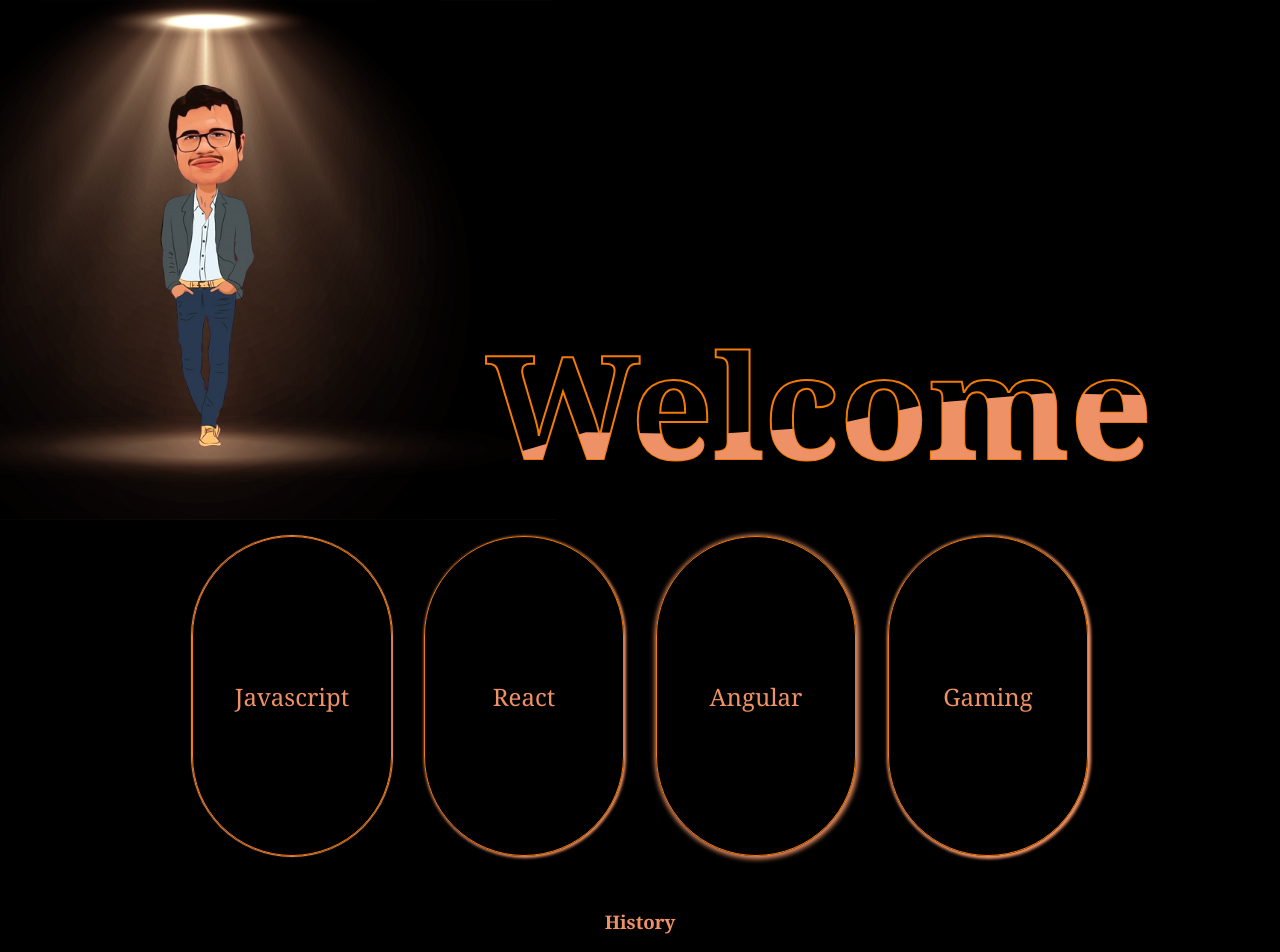
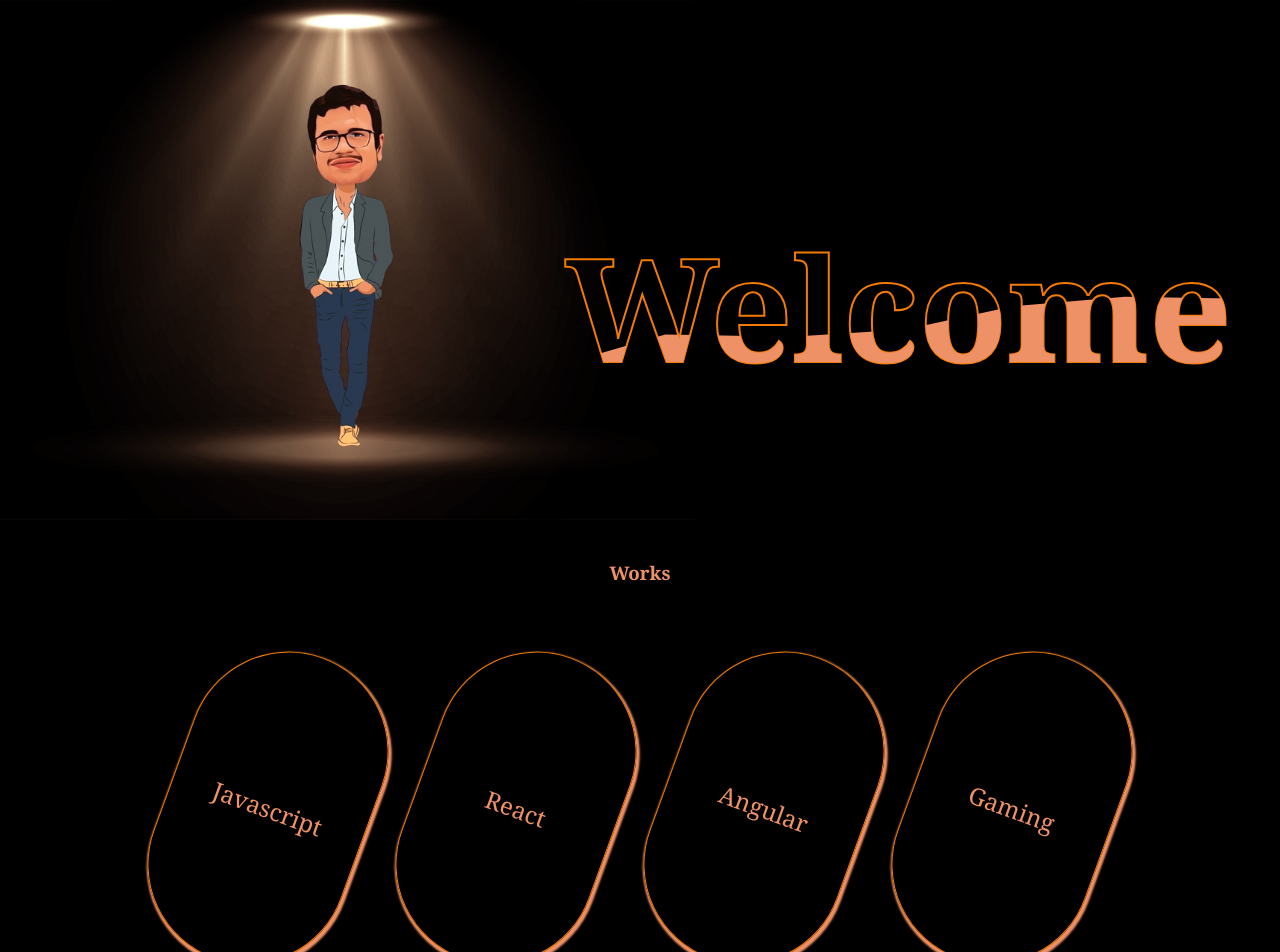
Before and after one commit to sr347012/react-portfolio-v2, a React (Create React App) app: page / in a window 1280 px wide. Shown: the top 952 px of the page. Built offline with nearby package versions, Linux system fonts and the light colour scheme.

Commit message:
some fixes

```diff
--- a/src/components/Styles.css
+++ b/src/components/Styles.css
@@ -19,10 +19,8 @@
   .content h1 {
     font-size: 9em;
     position: absolute;
-    top:50%;
-    left: 50%;
-    margin-left: 20%;
-    margin-top: 5%;
+    top:40%;
+    left: 60%;
     /* transform: translate(-50%, -50%); */
   }
 
@@ -36,11 +34,11 @@
       animation: animate 4s ease-in-out infinite;
   }
 
-  .parent {
+  .welcome-parent {
     position: relative;
-    top: 5%;
-    left: -20em;
-    width: 900px;
+    /* top: 10%; */
+    left: -15%;
+    width: 950px;
   }
 
   .image01 {
@@ -68,10 +66,6 @@
     -webkit-filter: grayscale(20%);
     -webkit-filter: brightness(110%);
   }
-
-
-
-
 
   @keyframes animate {
       0%,
@@ -191,7 +185,7 @@
     margin-top: 5%;
     margin-bottom: 5%;
   }
-  .history-heading {
+  .history-heading, .works-heading {
     color: #EF9166;
     padding: 2%;
     margin: 2%;
--- a/src/components/Welcome.js
+++ b/src/components/Welcome.js
@@ -4,7 +4,7 @@
 function Welcome() {
   return (
     <>
-    <div className="parent">
+    <div className="welcome-parent">
         <span className='image01'></span>
         <span className='image02'></span>
         <span className="content">
--- a/src/components/Works.js
+++ b/src/components/Works.js
@@ -3,19 +3,23 @@
 import Paper from '@mui/material/Paper';
 
 function Works() {
+
   return (
     <div>
+      <h3 className='works-heading'>Works</h3>
     <Box
       sx={{
 
         // border: '1px dashed #EF9166',
         // borderRadius: '20px',
         display: 'flex',
+        flexWrap: 'wrap',
         '& > :not(style)': {
-          m: 2,
+          m: 3,
           p: 2,
           width: 200,
           height: 320,
+          rotate: '20deg',
           borderRadius: '300px',
           display: 'flex',
           alignItems: 'center',
@@ -24,13 +28,16 @@
           color: '#EF9166',
           fontSize: '24px',
           border: '1px solid #f47b03',
+          boxShadow: '2px 2px 2px 2px #EF9166'
+
         },
       }}
     >
-      <Paper elevation={1} sx={{boxShadow: '0px 0px 1px 1px #EF9166',}}>Javascript</Paper>
-      <Paper elevation={1} sx={{boxShadow: '1px 1px 3px 1px #EF9166',}}>React</Paper>
-      <Paper elevation={24} sx={{boxShadow: '1px 1px 5px 2px #EF9166',}}>Angular</Paper>
-      <Paper elevation={1} sx={{boxShadow: '1px 1px 3px 2px #EF9166',}}>Gaming</Paper>
+      {/* elevation={1} sx={{boxShadow: '0px 0px 1px 1px #EF9166',}} */}
+      <Paper >Javascript</Paper>
+      <Paper >React</Paper>
+      <Paper >Angular</Paper>
+      <Paper >Gaming</Paper>
       {/* <Paper elevation={1} sx={{boxShadow: '0px 0px 1px 1px #EF9166',}}>Others</Paper> */}
     </Box>
     </div>
```
